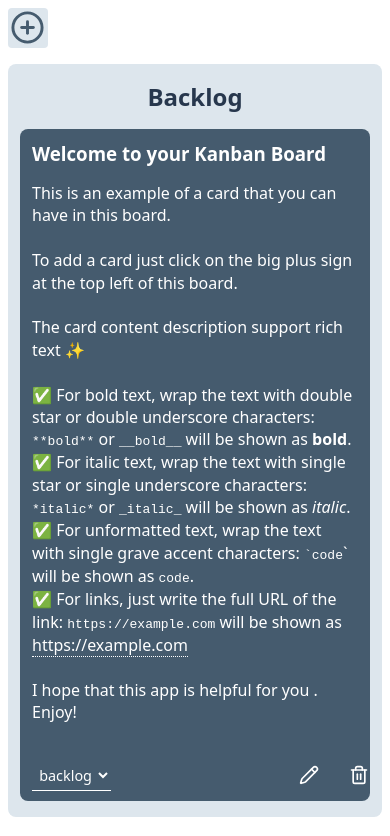
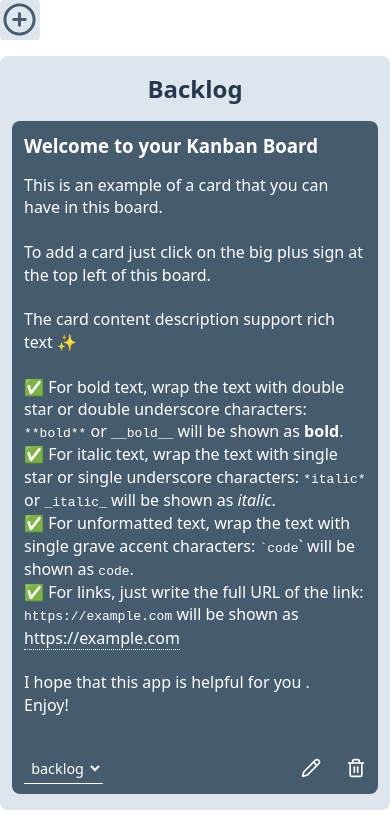
Before and after one commit to 2alin/kanban-board, a React (Vite) app: page / in a window 390 px wide. Shown: the top 836 px of the page. Built offline with nearby package versions, Linux system fonts and the light colour scheme.

Commit message:
fix responsiveness

```diff
--- a/src/components/card.tsx
+++ b/src/components/card.tsx
@@ -71,7 +71,7 @@ export default function Card({
         newCategoryIdx = Number.POSITIVE_INFINITY;
         break;
       default:
-        // handled already in the initialization of this method
+      // handled already in the initialization of this method
     }
 
     updateCard({
@@ -97,7 +97,7 @@ export default function Card({
           defaultSelected={category}
           handleChange={handleCategoryChange}
         />
-        <div className="middle container">
+        <div className="buttons middle container">
           <button
             className="move-top icon"
             aria-describedby="move card to the top"
@@ -127,7 +127,7 @@ export default function Card({
             <span className="icon-img"></span>
           </button>
         </div>
-        <div className="right container">
+        <div className="buttons right container">
           <button
             className="edit icon"
             aria-describedby="edits card"
--- a/src/style/card.css
+++ b/src/style/card.css
@@ -36,14 +36,35 @@
   box-shadow: 0 1px var(--card-bg-color), 0 2px var(--card-text-color);
 }
 
-.card footer .container {
+.card footer > * {
+  margin-right: 1rem;
+}
+.card footer > *:last-of-type {
+  margin-right: 0;
+}
+
+.card footer .buttons.container {
   display: flex;
   flex-direction: row;
   align-items: center;
 }
 
-.card footer .middle.container {
-  margin: 0 1.5rem;
+.card footer .buttons.container button {
+  margin-right: calc(1 * var(--buton-size));
+}
+.card footer .buttons.container button:last-of-type {
+  margin-right: 0;
+}
+
+/*
+  adding more space for the remove card button to avoid click by mistake
+  and to the edit button to keep consistency
+*/
+.card footer .buttons.right.container button {
+  margin-right: calc(1.25 * var(--buton-size));
+}
+.card footer .buttons.right.container button:last-of-type {
+  margin-right: 0;
 }
 
 .card button.icon,
@@ -55,19 +76,6 @@
   padding: 0;
   display: flex;
   background-color: var(--card-bg-color);
-}
-
-.card footer .container button {
-  margin-right: calc(1 * var(--buton-size));
-}
-
-.card footer .right.container button {
-  /* adding more space for the remove card button to avoid click by mistake */
-  margin-right: calc(1.5 * var(--buton-size));
-}
-
-.card footer .container button:last-of-type {
-  margin-right: 0;
 }
 
 .card button .icon-img {
--- a/src/style/inbuilt-overrides.css
+++ b/src/style/inbuilt-overrides.css
@@ -15,7 +15,9 @@ button,
 input,
 select,
 textarea {
+  border: 0;
   font-family: inherit;
+  font-size: inherit;
 }
 
 button.icon {
--- a/src/style/index.css
+++ b/src/style/index.css
@@ -1,5 +1,6 @@
 @import url("./themes.css");
 @import url("inbuilt-overrides.css");
+@import url("./modal.css");
 @import url("./card.css");
 
 :root {
@@ -8,20 +9,26 @@
 
 /* MAIN CONTAINERS */
 
+body {
+  margin: 0;
+}
+
 main {
   display: flex;
   flex-direction: column;
-  width: fit-content;
-  max-width: 100%;
   margin: 0 auto;
+  max-width: 1920px;
 }
 
 #board {
+  align-self: stretch;
   display: flex;
+  /* we may have too many columns */
+  overflow: auto;
   margin: 1rem 0;
 }
 
-@media screen and (width <= 860px) {
+@media screen and (width <= 640px) {
   #board {
     flex-direction: column;
   }
@@ -53,7 +60,9 @@ header {
 /* COLUMNS STYLE */
 
 .column {
-  width: 412px;
+  flex-grow: 1;
+  flex-shrink: 0;
+  flex-basis: 420px;
   margin-left: 1.75rem;
   background-color: var(--column-bg-color);
   color: var(--column-text-color);
@@ -64,9 +73,9 @@ header {
   margin-left: 0rem;
 }
 
-@media screen and (width <= 860px) {
+@media screen and (width <= 640px) {
   .column {
-    width: auto;
+    flex: auto;
     margin-left: 0;
     margin-top: 1.75rem;
   }
@@ -87,136 +96,6 @@ header {
   list-style: none;
   margin: 0;
   padding: 0 0.75rem;
-}
-
-/* ------------------------- */
-/* CARD MODAL (NEW AND EDIT) */
-/* ------------------------- */
-
-body.show-modal {
-  overflow: hidden;
-}
-
-body.show-modal .modal {
-  display: flex;
-}
-
-.modal {
-  --modal-padding: 2rem;
-  display: none;
-  position: fixed;
-  top: 0;
-  width: 100%;
-  bottom: 0;
-  left: 0;
-  background-color: var(--card-text-color);
-  z-index: 100;
-  justify-content: center;
-  align-items: flex-start;
-  padding: var(--modal-padding);
-}
-
-@media screen and (width <= 860px) {
-  .modal {
-    padding-right: 0;
-    padding-left: 0;
-  }
-}
-
-.modal .form-container {
-  width: 640px;
-  background-color: var(--card-bg-color);
-  padding: 1rem;
-  color: var(--card-text-color);
-  border-radius: 0.5rem;
-}
-
-@media screen and (width <= 860px) {
-  .modal .form-container {
-    width: calc(100% - 2 * var(--modal-padding));
-  }
-}
-
-.modal .title {
-  margin: 1rem 0;
-}
-
-.modal form {
-  margin: 1rem 0;
-  display: grid;
-  grid-template-columns: 1fr 3fr;
-  grid-auto-flow: row;
-  gap: 1rem;
-}
-
-@media screen and (width <= 860px) {
-  .modal form {
-    gap: 0.5rem
-  }
-}
-
-.modal form label {
-  justify-self: end;
-  align-self: center;
-}
-
-.modal form label + * {
-  justify-self: start;
-  align-self: center;
-  color: var(--card-bg-color);
-  font-weight: 600;
-}
-
-@media screen and (width <= 860px) {
-  .modal form {
-    grid-template-columns: 1fr;
-    grid-template-rows: repeat(6, auto);
-  }
-
-  .modal form label {
-    justify-self: start;
-  }
-
-  .modal form label + * {
-    margin-bottom: 0.5rem;
-  }
-}
-
-.modal form input[type="text"] {
-  justify-self: auto;
-  padding: 0.5rem;
-  border-radius: 0.5rem;
-}
-
-.modal form textarea {
-  justify-self: auto;
-  resize: none;
-  padding: 0.5rem;
-  height: 10rem;
-  border-radius: 0.5rem;
-}
-
-.modal form select {
-  background-color: var(--card-text-color);
-  border: 0;
-  border-radius: 4px;
-  padding: 0.2rem;
-  font-size: 0.85rem;
-}
-
-.modal footer {
-  margin: 0.5rem 0;
-  display: flex;
-  justify-content: space-between;
-}
-
-.modal footer button {
-  background-color: var(--card-text-color);
-  color: var(--card-bg-color);
-  border: 0;
-  border-radius: 4px;
-  font-size: 0.85rem;
-  font-weight: 600;
 }
 
 /* --------------------- */
@@ -276,15 +155,20 @@ main > footer input {
 section.theme-selector {
   display: flex;
 }
+
 .theme-selector button {
   border: none;
+  border-radius: 4px;
+  overflow: hidden  ;
+  padding: 0;
   background: none;
   display: grid;
   align-self: center;
   grid-template-columns: 1fr 1fr;
   grid-template-rows: 1fr 1fr;
-  margin: 0 0.5rem;
+  margin-left: 1rem;
 }
+
 .theme-selector .color-sample {
   width: 1rem;
   height: 1rem;
--- /dev/null
+++ b/src/style/modal.css
@@ -0,0 +1,124 @@
+body.show-modal main > * {
+  display: none;
+}
+body.show-modal .modal {
+  display: flex;
+}
+
+.modal {
+  --modal-padding: 2rem;
+  display: none;
+  position: absolute;
+  top: 0;
+  bottom: 0;
+  right: 0;
+  left: 0;
+  background-color: var(--card-text-color);
+  z-index: 100;
+  justify-content: center;
+  align-items: flex-start;
+  padding: var(--modal-padding);
+}
+
+@media screen and (width <= 640px) {
+  .modal {
+    padding-right: 0;
+    padding-left: 0;
+  }
+}
+
+.modal .form-container {
+  width: 640px;
+  background-color: var(--card-bg-color);
+  padding: 1rem;
+  color: var(--card-text-color);
+  border-radius: 0.5rem;
+}
+
+@media screen and (width <= 640px) {
+  .modal .form-container {
+    width: calc(100% - 2 * var(--modal-padding));
+  }
+}
+
+.modal .title {
+  margin: 1rem 0;
+}
+
+.modal form {
+  margin: 1rem 0;
+  display: grid;
+  grid-template-columns: 1fr 3fr;
+  grid-auto-flow: row;
+  gap: 1rem;
+}
+
+@media screen and (width <= 640px) {
+  .modal form {
+    gap: 0.5rem;
+  }
+}
+
+.modal form label {
+  justify-self: end;
+  align-self: center;
+}
+
+.modal form label + * {
+  justify-self: start;
+  align-self: center;
+  color: var(--card-bg-color);
+  font-weight: 600;
+}
+
+@media screen and (width <= 640px) {
+  .modal form {
+    grid-template-columns: 1fr;
+    grid-template-rows: repeat(6, auto);
+  }
+
+  .modal form label {
+    justify-self: start;
+  }
+
+  .modal form label + * {
+    margin-bottom: 0.5rem;
+  }
+}
+
+.modal form input[type="text"] {
+  justify-self: auto;
+  padding: 0.5rem;
+  border-radius: 0.5rem;
+}
+
+.modal form textarea {
+  justify-self: auto;
+  resize: none;
+  padding: 0.5rem;
+  height: 10rem;
+  border-radius: 0.5rem;
+}
+
+.modal form select {
+  background-color: var(--card-text-color);
+  border: 0;
+  border-radius: 4px;
+  padding: 0.2rem;
+  font-size: 0.85rem;
+}
+
+.modal footer {
+  margin: 0.5rem 0;
+  display: flex;
+  justify-content: space-between;
+}
+
+.modal footer button {
+  background-color: var(--card-text-color);
+  color: var(--card-bg-color);
+  border: 0;
+  border-radius: 4px;
+  font-size: 0.85rem;
+  font-weight: 600;
+}
```
